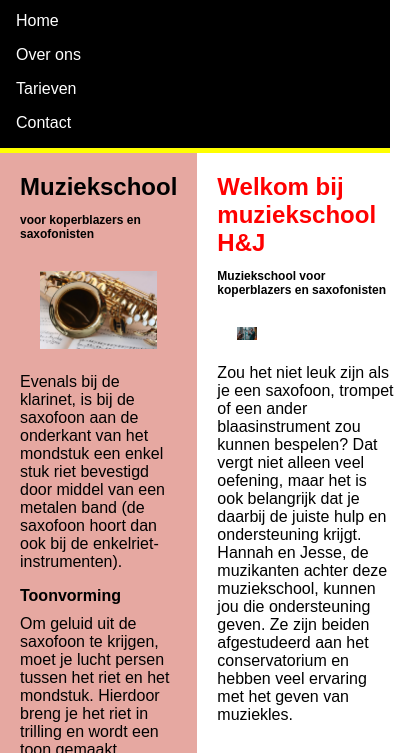
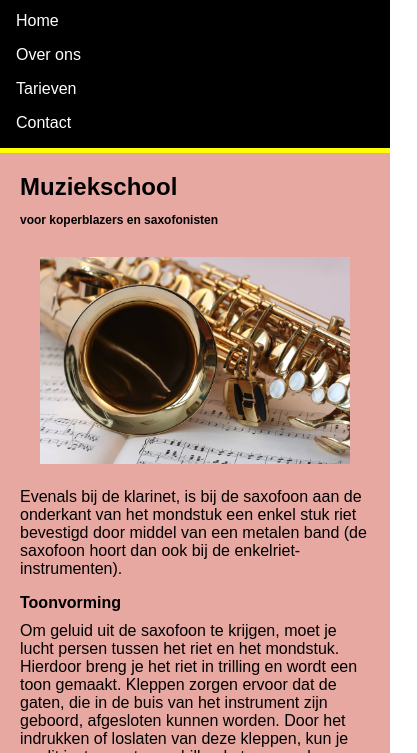
Before and after one commit to UserCapricorn/MuziekschoolHJ, a plain HTML site: page index.html in a window 390 px wide. Shown: the part 84-837 px from the top of the page, 417 px wide, since content can reach past the window. Drawn offline with Linux system fonts and the light colour scheme.

Commit message:
Add files via upload

```diff
--- a/styles/mainstyle.css
+++ b/styles/mainstyle.css
@@ -99,12 +99,6 @@ nav a {
   padding: 20px;
   width: 30%;
 }
-/* Aangepast voor mobiel */
-@media (max-width: 768px) {
-   .linkervlak {
-      width: 100%;
-   }
-}
 
 
 .rechtervlak {
@@ -115,7 +109,10 @@ nav a {
 }
 /* Aangepast voor mobiel */
 @media (max-width: 768px) {
-   .rechtervlak {
+   #content {
+      flex-direction: column;
+   }
+   .linkervlak, rechtevlak {
       width: 100%;
    }
 }
```
